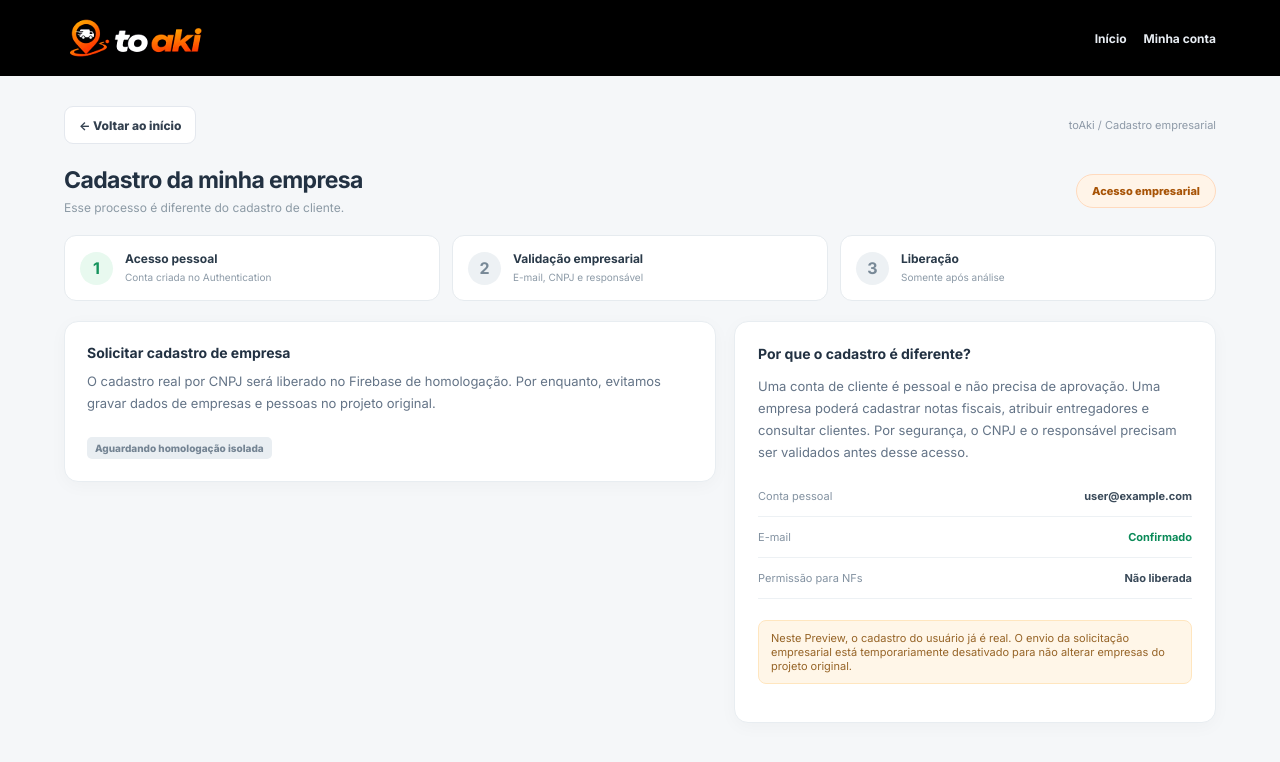
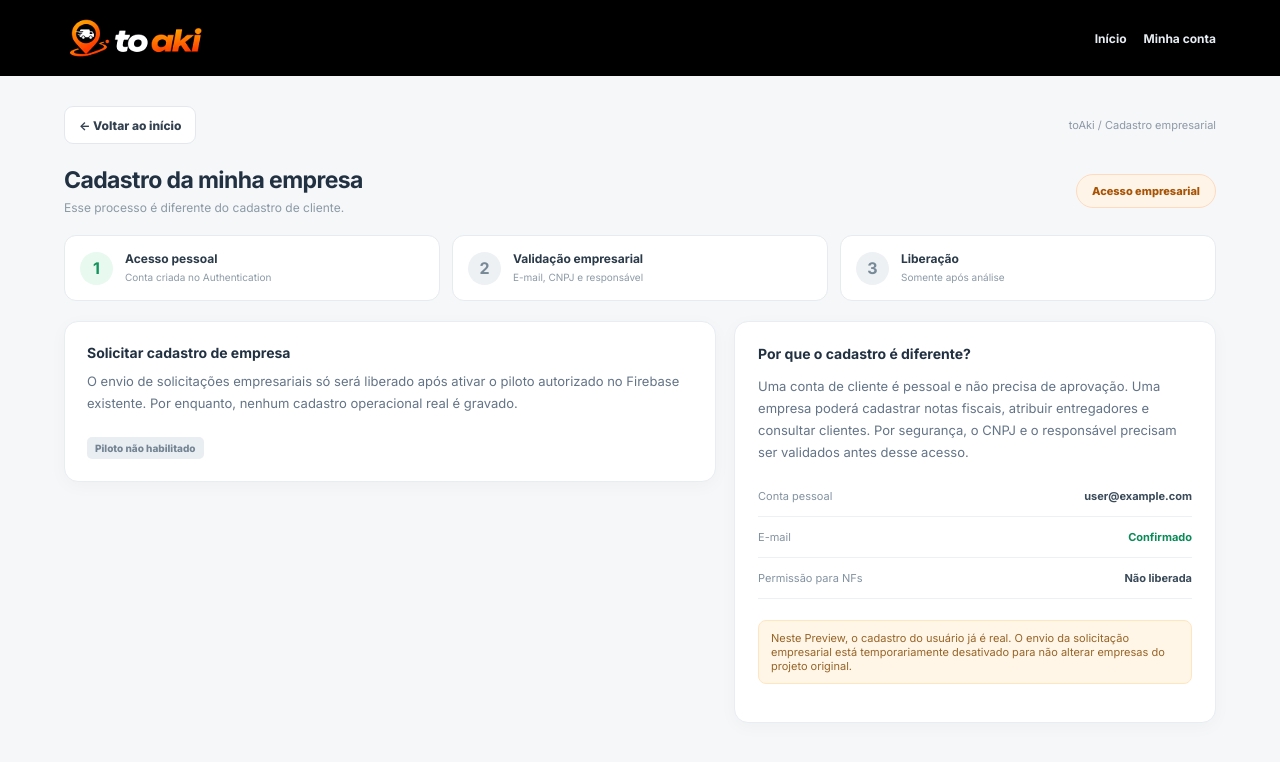
Before and after one commit to perin-dv/ToAki, a React (Vite) app: page /cadastro/empresa/dados in a window 1280 px wide. Shown: the top 762 px of the page. Built offline with nearby package versions, Linux system fonts and the light colour scheme; no server answers; sample sign-in values are in the browser's storage.

Commit message:
feat(piloto): preparar solicitacao empresarial com ativacao segura em src/pages/CompanyRegistration.tsx

```diff
--- a/src/pages/CompanyRegistration.tsx
+++ b/src/pages/CompanyRegistration.tsx
@@ -2,7 +2,7 @@ import { FormEvent, useEffect, useState } from "react";
 import { doc, getDoc, setDoc } from "firebase/firestore";
 import { db } from "../lib/firebase";
 import { Link } from "react-router-dom";
-import { ambienteHomologacao } from "../lib/ambiente";
+import { ambienteOperacional, ambientePilotoOriginal } from "../lib/ambiente";
 import { useAuth } from "../auth/AuthProvider";
 import { consultarCnpj, normalizarCnpj, validarCnpj, type DadosCnpj } from "../lib/cnpj";
 
@@ -10,17 +10,17 @@ export default function CompanyRegistration() {
   const {user}=useAuth();
   const [cnpj,setCnpj]=useState("");const [dados,setDados]=useState<DadosCnpj|null>(null);const [nomeContato,setNomeContato]=useState("");const [telefone,setTelefone]=useState("");const [confirmado,setConfirmado]=useState(false);
   const [busy,setBusy]=useState(false);const [message,setMessage]=useState("");const [exists,setExists]=useState(false);
-  useEffect(()=>{let mounted=true;if(!ambienteHomologacao)return;if(!user?.emailVerified)return;getDoc(doc(db,"solicitacoes_cadastro_empresas",user.uid)).then(snap=>{if(mounted&&snap.exists()){const status=String(snap.data().status??"aguardando_analise");setExists(true);setMessage(status==="aprovada"?"Empresa aprovada. Saia e entre novamente para atualizar seu acesso.":status==="rejeitada"?"Esta solicitação foi analisada e não foi aprovada. Contate o suporte para revisão.":"Sua solicitação de cadastro já foi registrada e aguarda análise.");}}).catch(()=>{if(mounted)setMessage("Não foi possível consultar solicitações. Verifique se o Firestore foi ativado.");});return()=>{mounted=false}},[user]);
+  useEffect(()=>{let mounted=true;if(!ambienteOperacional)return;if(!user?.emailVerified)return;getDoc(doc(db,"solicitacoes_cadastro_empresas",user.uid)).then(snap=>{if(mounted&&snap.exists()){const status=String(snap.data().status??"aguardando_analise");setExists(true);setMessage(status==="aprovada"?"Empresa aprovada. Saia e entre novamente para atualizar seu acesso.":status==="rejeitada"?"Esta solicitação foi analisada e não foi aprovada. Contate o suporte para revisão.":"Sua solicitação de cadastro já foi registrada e aguarda análise.");}}).catch(()=>{if(mounted)setMessage("Não foi possível consultar solicitações. Verifique se o Firestore foi ativado.");});return()=>{mounted=false}},[user]);
   const lookup=async()=>{setMessage("");setDados(null);setConfirmado(false);if(!validarCnpj(cnpj)){setMessage("Informe um CNPJ numérico válido com 14 dígitos.");return;}setBusy(true);try{const resposta=await consultarCnpj(cnpj);if(normalizarCnpj(resposta.cnpj)!==normalizarCnpj(cnpj))throw new Error("A consulta retornou outro CNPJ. Tente novamente.");setDados(resposta)}catch(error){setMessage(error instanceof Error?error.message:"Erro na consulta.")}finally{setBusy(false)}};
-  const submit=async(e:FormEvent)=>{e.preventDefault();if(!ambienteHomologacao||!user?.emailVerified||!dados||!confirmado||exists||normalizarCnpj(dados.cnpj)!==normalizarCnpj(cnpj))return;setBusy(true);setMessage("");try{await setDoc(doc(db,"solicitacoes_cadastro_empresas",user.uid),{
+  const submit=async(e:FormEvent)=>{e.preventDefault();if(!ambienteOperacional||!user?.emailVerified||!dados||!confirmado||exists||normalizarCnpj(dados.cnpj)!==normalizarCnpj(cnpj))return;setBusy(true);setMessage("");try{await setDoc(doc(db,"solicitacoes_cadastro_empresas",user.uid),{
     tipo_registro:"solicitacao_cadastro_empresa",titulo_registro:"Solicitação de cadastro — "+dados.razao_social.slice(0,140),
     uid_responsavel:user.uid, email_responsavel:user.email||"",nome_responsavel:nomeContato.trim(),
     cnpj:normalizarCnpj(dados.cnpj),razao_social:dados.razao_social.trim(),nome_fantasia:dados.nome_fantasia.trim(),
     municipio:dados.municipio,uf:dados.uf,telefone_contato:telefone.trim(),status:"aguardando_analise",criado_em:new Date().toISOString()
   });setExists(true);setMessage("Solicitação enviada. Um administrador precisa verificar o responsável antes de liberar a empresa.");}catch{setMessage("Não foi possível enviar. O Firestore pode não estar ativado ou a solicitação já existe. Não tente criar outra conta.");}finally{setBusy(false)}};
-  if(!ambienteHomologacao) return <section className="panel content-panel"><h2>Solicitar cadastro de empresa</h2><p className="subheading">O cadastro real por CNPJ será liberado no Firebase de homologação. Por enquanto, evitamos gravar dados de empresas e pessoas no projeto original.</p><span className="pill muted">Aguardando homologação isolada</span></section>;
+  if(!ambienteOperacional) return <section className="panel content-panel"><h2>Solicitar cadastro de empresa</h2><p className="subheading">O envio de solicitações empresariais só será liberado após ativar o piloto autorizado no Firebase existente. Por enquanto, nenhum cadastro operacional real é gravado.</p><span className="pill muted">Piloto não habilitado</span></section>;
   if(!user?.emailVerified) return <section className="panel content-panel"><h2>Solicitar cadastro de empresa</h2><p className="subheading">Seu login já está funcionando no ambiente de testes. Para registrar uma empresa e armazenar dados comerciais, precisamos confirmar seu e-mail.</p><Link to="/verificar-email" state={{from:"/cadastro/empresa/dados"}} className="primary button-link">Confirmar e-mail para cadastrar empresa</Link></section>;
-  return <section className="panel content-panel"><h2>Solicitar cadastro de empresa</h2><p className="subheading">O CNPJ preenche os dados públicos, mas não comprova que você tem autorização para representar a empresa.</p>
+  return <section className="panel content-panel"><h2>Solicitar cadastro de empresa</h2><p className="subheading">O CNPJ preenche os dados públicos, mas não comprova que você tem autorização para representar a empresa.</p>{ambientePilotoOriginal&&<div className="demo-warning" role="status">Piloto controlado: a solicitação é real e será salva no Firebase atual. A empresa só receberá acesso após análise administrativa e autorização explícita no backend.</div>}
   <form className="stack" onSubmit={submit}>
     <label>CNPJ<input value={cnpj} onChange={e=>{setCnpj(e.target.value);setDados(null);setConfirmado(false)}} inputMode="numeric" maxLength={18} required placeholder="00.000.000/0000-00" disabled={exists}/></label>
     <button type="button" className="secondary" disabled={busy||exists} onClick={lookup}>{busy?"Consultando...":"Consultar CNPJ na BrasilAPI"}</button>
```
